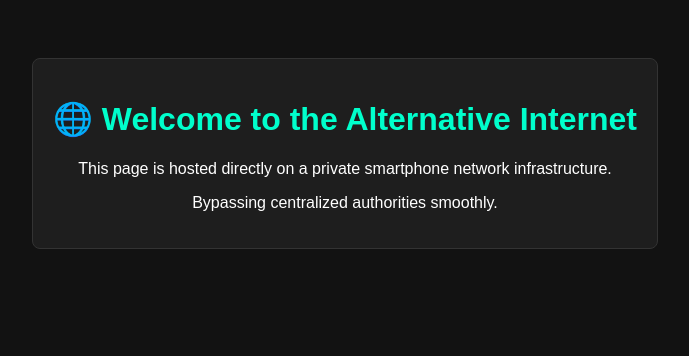
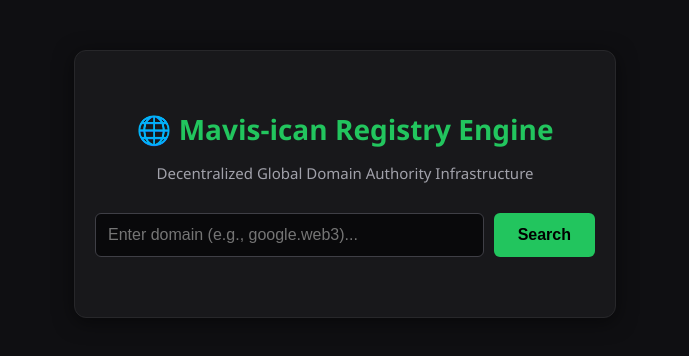
Before and after one commit to lavish4517/Mavis-ican, a website: page index.html in a window 1280 px wide. Shown: the whole page, without its empty margins (295-984 px from the left). Drawn offline with Linux system fonts and the light colour scheme.

Commit message:
Revise HTML structure and update content

```diff
--- a/index.html
+++ b/index.html
@@ -1,18 +1,68 @@
 <!DOCTYPE html>
-<html>
+<html lang="en">
 <head>
-    <title>My Web3 Network</title>
+    <meta charset="UTF-8">
+    <meta name="viewport" content="width=device-width, initial-scale=1.0">
+    <title>Mavis-ican Registry Authority</title>
     <style>
-        body { font-family: sans-serif; text-align: center; background: #121212; color: #fff; padding-top: 50px; }
-        h1 { color: #00ffcc; }
-        .card { border: 1px solid #333; padding: 20px; display: inline-block; border-radius: 8px; background: #1e1e1e; }
+        body { font-family: 'Segoe UI', Arial, sans-serif; text-align: center; background: #0f0f12; color: #fff; padding-top: 50px; margin: 0; }
+        .card { border: 1px solid #27272a; padding: 40px 20px; display: inline-block; border-radius: 12px; background: #18181b; max-width: 500px; width: 90%; box-shadow: 0 4px 20px rgba(0,0,0,0.5); }
+        h1 { color: #22c55e; margin-bottom: 5px; font-size: 28px; }
+        p { color: #a1a1aa; margin-bottom: 30px; font-size: 15px; }
+        .search-box { display: flex; gap: 10px; margin-bottom: 20px; }
+        input { flex: 1; padding: 12px; border-radius: 6px; border: 1px solid #3f3f46; background: #09090b; color: #fff; font-size: 16px; outline: none; }
+        input:focus { border-color: #22c55e; }
+        button { padding: 12px 24px; border-radius: 6px; border: none; background: #22c55e; color: #000; font-weight: bold; font-size: 16px; cursor: pointer; transition: background 0.2s; }
+        button:hover { background: #4ade80; }
+        #result { padding: 15px; border-radius: 6px; font-weight: bold; margin-top: 15px; display: none; text-align: left; font-size: 14px; }
+        .available { background: rgba(34, 197, 94, 0.1); border: 1px solid #22c55e; color: #4ade80; }
+        .taken { background: rgba(239, 68, 68, 0.1); border: 1px solid #ef4444; color: #f87171; }
     </style>
 </head>
 <body>
     <div class="card">
-        <h1>🌐 Welcome to the Alternative Internet</h1>
-        <p>This page is hosted directly on a private smartphone network infrastructure.</p>
-        <p>Bypassing centralized authorities smoothly.</p>
+        <h1>🌐 Mavis-ican Registry Engine</h1>
+        <p>Decentralized Global Domain Authority Infrastructure</p>
+
+        <div class="search-box">
+            <input type="text" id="domainInput" placeholder="Enter domain (e.g., google.web3)...">
+            <button onclick="searchDomain()">Search</button>
+        </div>
+
+        <div id="result"></div>
     </div>
+
+    <script>
+        async function searchDomain() {
+            const domain = document.getElementById('domainInput').value.trim().toLowerCase();
+            const resultBox = document.getElementById('result');
+
+            if (!domain) {
+                alert('Please enter a domain name string to search.');
+                return;
+            }
+
+            resultBox.style.display = 'block';
+            resultBox.className = '';
+            resultBox.innerHTML = '🔍 Checking global root system registries...';
+
+            try {
+                // Queries your live 24/7 Render API endpoint directly
+                const response = await fetch(`/resolve?domain=${domain}`);
+
+                if (response.status === 200) {
+                    const data = await response.json();
+                    resultBox.className = 'taken';
+                    resultBox.innerHTML = `❌ Domain Name Taken!<br>• String: ${data.domain}<br>• Resolves to IP: ${data.resolved_ip}`;
+                } else {
+                    resultBox.className = 'available';
+                    resultBox.innerHTML = `✅ Domain is Available!<br>• This string can be registered inside your custom registry root system.`;
+                }
+            } catch (error) {
+                resultBox.className = 'taken';
+                resultBox.innerHTML = '⚠️ Engine Error: Failed to connect to your live API infrastructure backend.';
+            }
+        }
+    </script>
 </body>
 </html>
```
